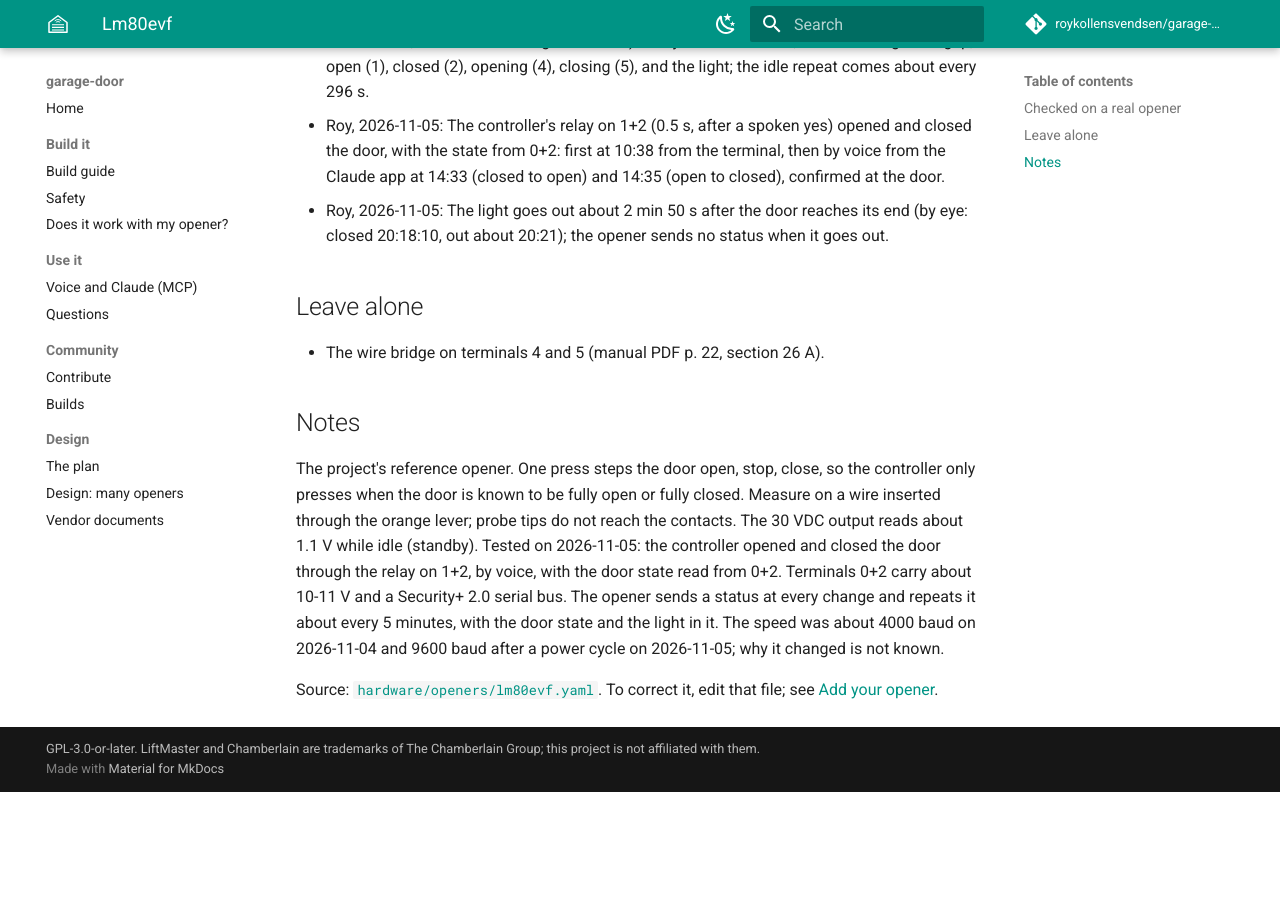
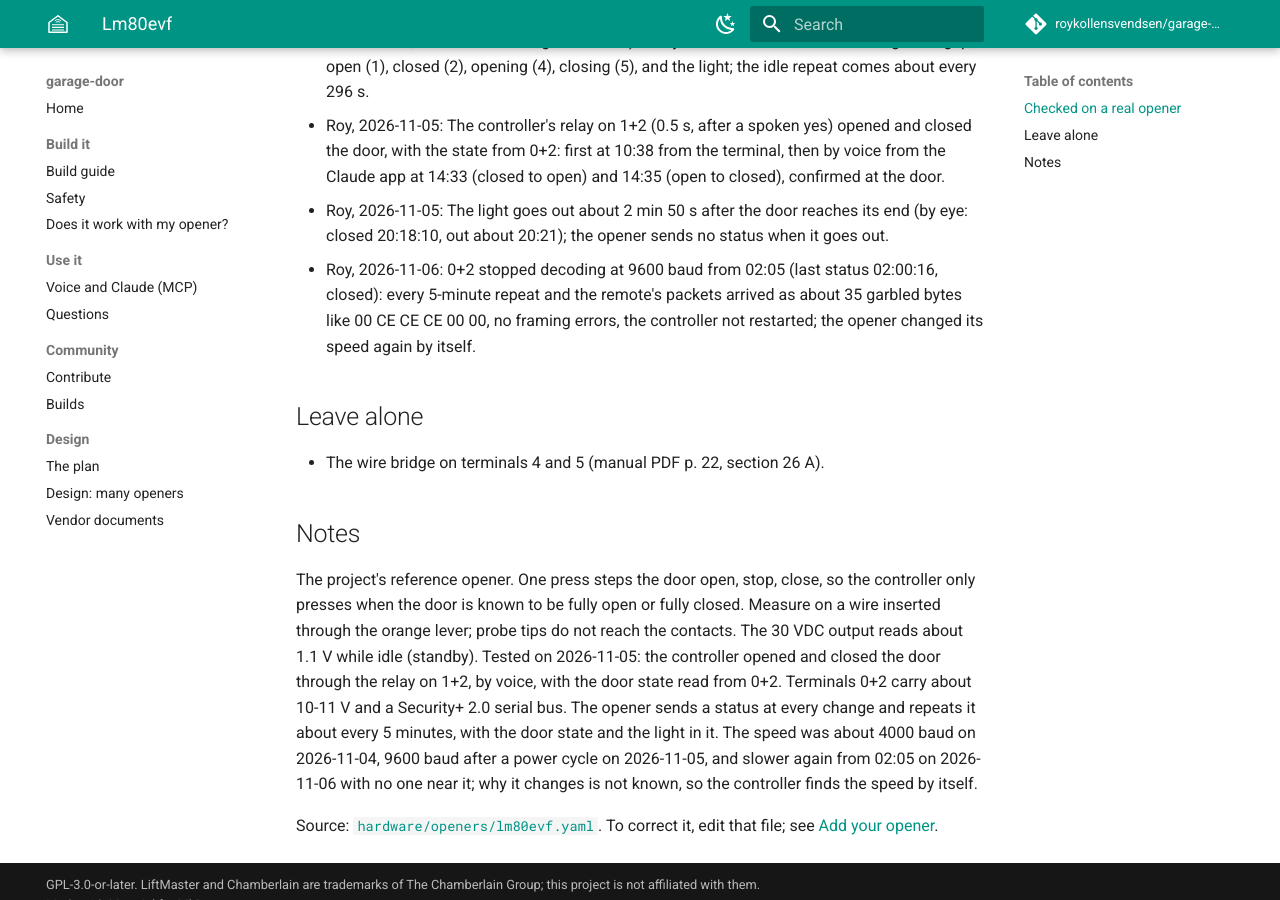
Before and after one commit to roykollensvendsen/garage-door, an MkDocs documentation site: the page built from docs/openers/lm80evf.md, in a window 1280 px wide and 900 px high, scrolled down 1362 px. Built offline with MkDocs 1.6.1 and Material for MkDocs 9.7.7, drawn with Linux system fonts in a browser that asks for light colours; comment, search, counter and statistics services are not loaded; before the commit the page ends 2154 px from its top, so only the background shows below that.

Commit message:
docs: Record that the opener changed its wire speed again by itself
From 02:05 on 2026-11-06 the opener's packets no longer decoded at 9600
baud, with the controller still running and nobody at the opener. The
opener notes, its page and the opener skill now say so, and point to the
speed finder.

Co-Authored-By: Claude Opus 5.5 <noreply@anthropic.com>

```diff
--- a/docs/openers/lm80evf.md
+++ b/docs/openers/lm80evf.md
@@ -27,6 +27,7 @@
 - Roy, 2026-11-05: 0+2 read by the controller at 9600 baud (after the opener was power cycled about 08:30; 4000 baud no longer decodes): every status decodes, with no rolling-code gap, open (1), closed (2), opening (4), closing (5), and the light; the idle repeat comes about every 296 s.
 - Roy, 2026-11-05: The controller's relay on 1+2 (0.5 s, after a spoken yes) opened and closed the door, with the state from 0+2: first at 10:38 from the terminal, then by voice from the Claude app at 14:33 (closed to open) and 14:35 (open to closed), confirmed at the door.
 - Roy, 2026-11-05: The light goes out about 2 min 50 s after the door reaches its end (by eye: closed 20:18:10, out about 20:21); the opener sends no status when it goes out.
+- Roy, 2026-11-06: 0+2 stopped decoding at 9600 baud from 02:05 (last status 02:00:16, closed): every 5-minute repeat and the remote's packets arrived as about 35 garbled bytes like 00 CE CE CE 00 00, no framing errors, the controller not restarted; the opener changed its speed again by itself.
 
 ## Leave alone
 
@@ -34,7 +35,7 @@
 
 ## Notes
 
-The project's reference opener. One press steps the door open, stop, close, so the controller only presses when the door is known to be fully open or fully closed. Measure on a wire inserted through the orange lever; probe tips do not reach the contacts. The 30 VDC output reads about 1.1 V while idle (standby). Tested on 2026-11-05: the controller opened and closed the door through the relay on 1+2, by voice, with the door state read from 0+2. Terminals 0+2 carry about 10-11 V and a Security+ 2.0 serial bus. The opener sends a status at every change and repeats it about every 5 minutes, with the door state and the light in it. The speed was about 4000 baud on 2026-11-04 and 9600 baud after a power cycle on 2026-11-05; why it changed is not known.
+The project's reference opener. One press steps the door open, stop, close, so the controller only presses when the door is known to be fully open or fully closed. Measure on a wire inserted through the orange lever; probe tips do not reach the contacts. The 30 VDC output reads about 1.1 V while idle (standby). Tested on 2026-11-05: the controller opened and closed the door through the relay on 1+2, by voice, with the door state read from 0+2. Terminals 0+2 carry about 10-11 V and a Security+ 2.0 serial bus. The opener sends a status at every change and repeats it about every 5 minutes, with the door state and the light in it. The speed was about 4000 baud on 2026-11-04, 9600 baud after a power cycle on 2026-11-05, and slower again from 02:05 on 2026-11-06 with no one near it; why it changes is not known, so the controller finds the speed by itself.
 
 Source: [`hardware/openers/lm80evf.yaml`](https://github.com/roykollensvendsen/garage-door/blob/main/hardware/openers/lm80evf.yaml).
 To correct it, edit that file; see [Add your opener](../compatibility.md#add-your-opener).
```
Also changed, not shown: .claude/skills/liftmaster-lm80evf/references/measured.md (+9 -0 lines), 1 other file.
